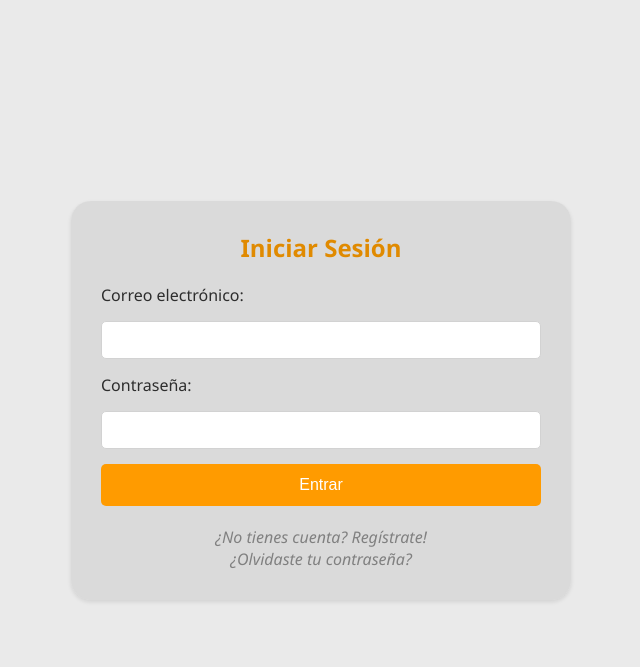
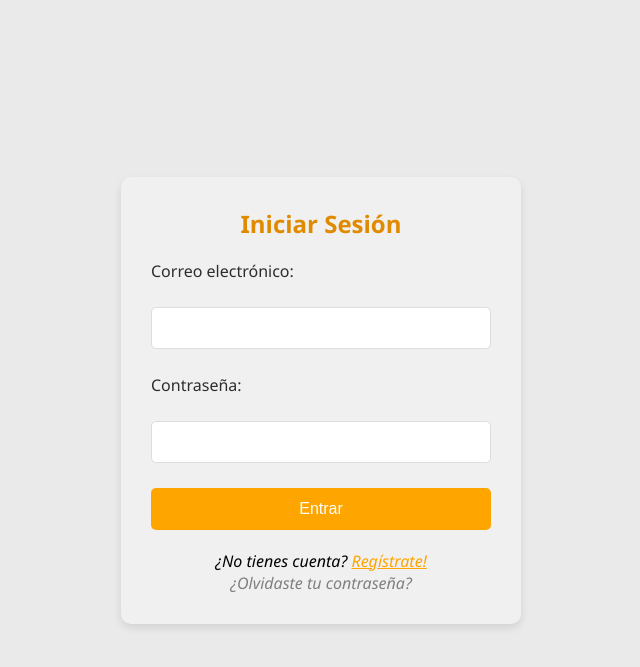
Before and after one commit to Srmata01/ProyectoFinalDAW, a PHP site: page /login.php in a window 1280 px wide. Shown: the top 667 px of the page, without its empty margins (319-959 px from the left). Run offline with PHP 8.4, Linux system fonts and the light colour scheme.

Commit message:
Cambios login.php y registro fase 2

```diff
--- a/login.php
+++ b/login.php
@@ -119,9 +119,59 @@ error_log("Flujo inesperado - ¿Redirección falló?");
         }
 
         .option-description {
-        margin-top: 20px;
-        text-align: center;
-    }
+            margin-top: 20px;
+            text-align: center;
+        }
+
+        .register-link {
+            color: orange;
+            text-decoration: underline;
+        }
+
+        .no-account-link {
+            color: black;
+            text-decoration: none;
+        }
+
+        .form-container {
+            background-color: #f0f0f0;
+            padding: 30px;
+            border-radius: 10px;
+            box-shadow: 0px 4px 8px rgba(0, 0, 0, 0.1);
+            width: 100%;
+            max-width: 400px;
+        }
+
+        .form-title {
+            font-size: 24px;
+            text-align: center;
+            margin-bottom: 20px;
+        }
+
+        input[type="email"],
+        input[type="password"] {
+            width: 100%;
+            padding: 12px;
+            margin: 10px 0;
+            border-radius: 5px;
+            border: 1px solid #ddd;
+        }
+
+        .submit-btn {
+            background-color: orange;
+            color: white;
+            padding: 12px;
+            border: none;
+            border-radius: 5px;
+            width: 100%;
+            cursor: pointer;
+            font-size: 16px;
+        }
+
+        .submit-btn:hover {
+            background-color:rgb(255, 188, 101);
+        }
+
     </style>
 </head>
 
@@ -147,7 +197,8 @@ error_log("Flujo inesperado - ¿Redirección falló?");
         </form>
 
         <p class="option-description">
-            <a href="create_users/index.php">¿No tienes cuenta? Regístrate!</a><br>
+            <a href="" class="no-account-link">¿No tienes cuenta?</a>
+            <a href="create_users/index.php" class="register-link">Regístrate!</a><br>
             <a href="recuperar_password.php">¿Olvidaste tu contraseña?</a>
         </p>
     </div>
```
Also changed, not shown: create_users/index.php (+0 -11 lines), create_users/registro_cliente.php (+31 -61 lines).
